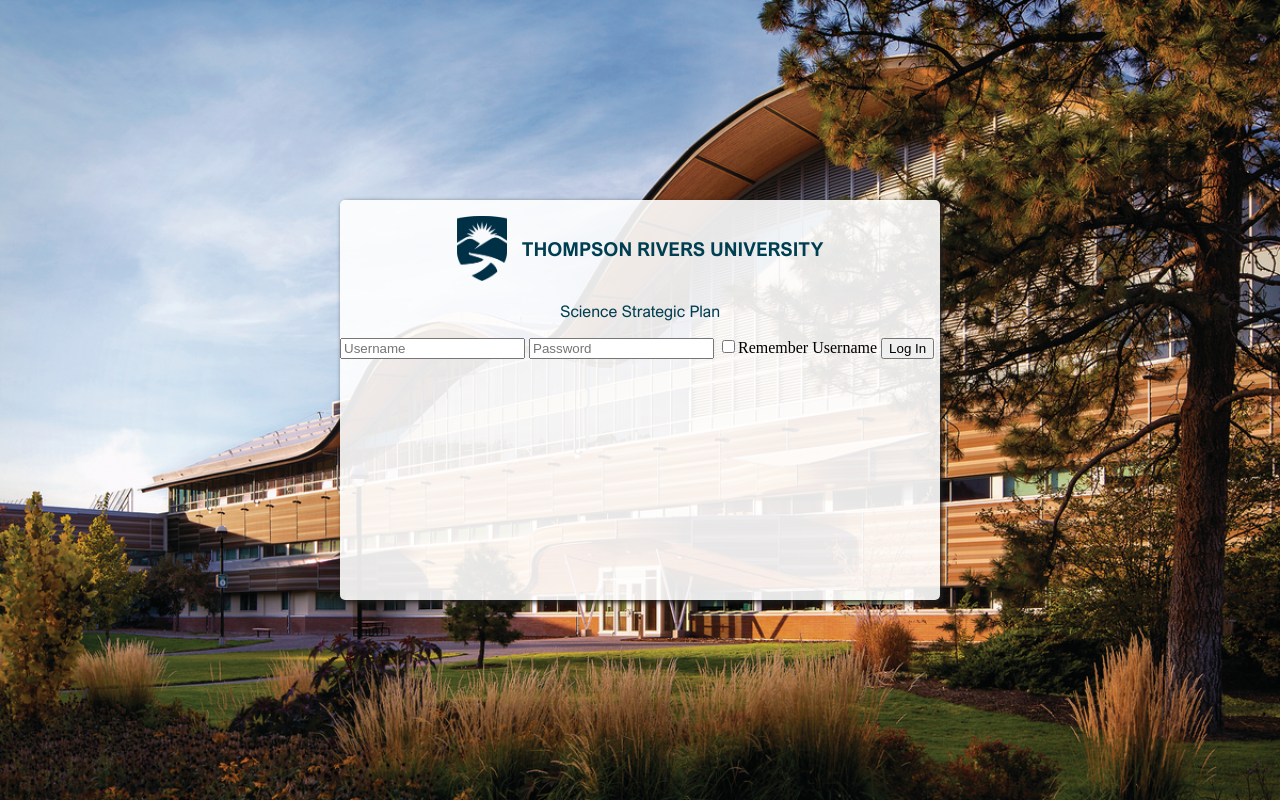
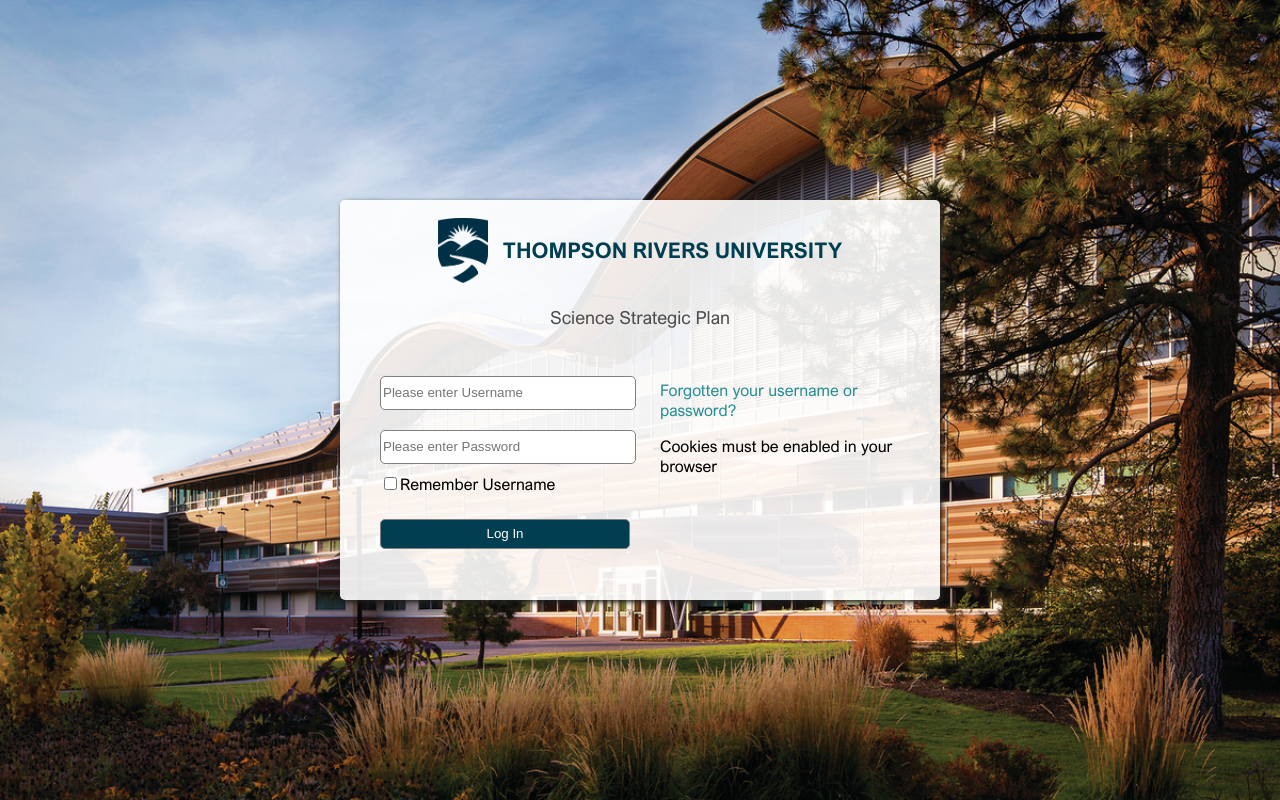
Before and after one commit to Malouni/SAPC-Platform, a PHP site: page /pages/Loginpage.php in a window 1280 px wide. Run offline with PHP 8.4, Linux system fonts and the light colour scheme.

Commit message:
Finished front end log-in page
All the elements in the log-in page are done, we just need to work on back end later on

```diff
--- /dev/null
+++ b/pages/Loginpage.php
@@ -0,0 +1,44 @@
+<?php
+
+?>
+
+<!DOCTYPE html>
+<html lang="en">
+<head>
+    <meta charset="UTF-8">
+    <meta http-equiv="X-UA-Compatible" content="IE=edge">
+    <meta name="viewport" content="width=device-width, initial-scale=1.0">
+    <title>Log In</title>
+
+    <!-- links to stylesheets -->
+    <link rel="stylesheet" href="..\fonts\arial-nova\stylesheet.css">
+    <link rel="stylesheet" href="../styles/loginstyles.css">
+
+
+
+</head>
+<body>
+
+
+    <div id="logInDiv">
+        <div id="logInHeader">
+            <p><img src="../images/LOGOS/TRU-LG03.png" alt="TRU-logo"><strong>THOMPSON RIVERS UNIVERSITY</strong></p>
+            <P class="subtitle">Science Strategic Plan</P>
+        </div>
+        <div id="loginForm">
+            <form action="">
+                <input type="text" placeholder="Please enter Username" class="wide"></br>
+                <input type="password" placeholder="Please enter Password" class="wide"></br>
+                <input type="checkbox" id="rememberUser" value="true"><label for="rememberUser">Remember Username</label></br>
+                <input type="submit" value="Log In" class="wide" id="submitbutton">
+            </form>
+        </div>
+        <div id="loginFside">
+            <p><a href="" style="text-decoration: none; color:#288f94;">Forgotten your username or password?</a></p>
+            <p>Cookies must be enabled in your browser</p>
+        </div>
+    </div>
+
+
+</body>
+</html>
--- a/styles/loginstyles.css
+++ b/styles/loginstyles.css
@@ -17,6 +17,7 @@ body {
     transform: translate(-50%, -50%);
     border-radius: 5px;
     box-shadow: 2px 2px 5px #202020;
+    font-family: 'Arial Nova';
 }
 
 
@@ -24,13 +25,15 @@ body {
 
 #logInHeader {
     text-align: center;
-    color: #003e51;
-    font-family: 'Arial Nova';
-
 }
 
 #logInHeader img {
     width: 50px;
+}
+
+#logInHeader p{
+    color: rgb(77, 77, 77);
+    font-size: large;
 }
 
 #logInHeader strong{
@@ -38,4 +41,37 @@ body {
     bottom: 25px;
     margin-left: 15px;
     font-size: larger;
+    color: #003e51;
 }
+
+/* loginform styles*/
+
+#loginForm {
+padding: 20px 0px 20px 40px;
+width: 300px;
+}
+
+#loginForm .wide{
+    width: 250px;
+    height: 30px;
+    margin: 10px 0px;
+    border-radius: 5px;
+    border: 1px solid grey;
+}
+
+#submitbutton{
+    background-color: #003e51;
+    color: white;
+    position: relative;
+    top: 15px;
+}
+
+/* form side text styles*/
+
+#loginFside{
+    width: 250px;
+    position: relative;
+    bottom: 220px;
+    left: 320px;
+    padding-top: 20px;
+}
```
